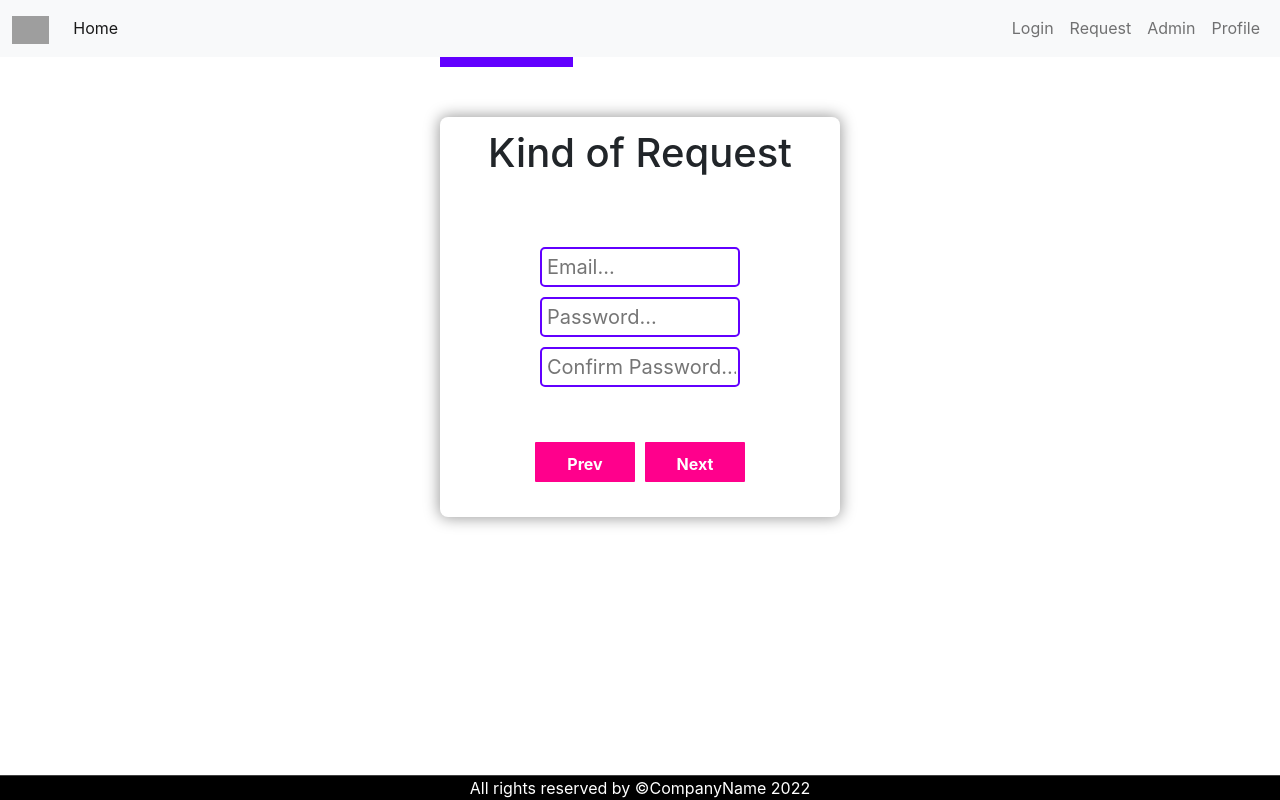
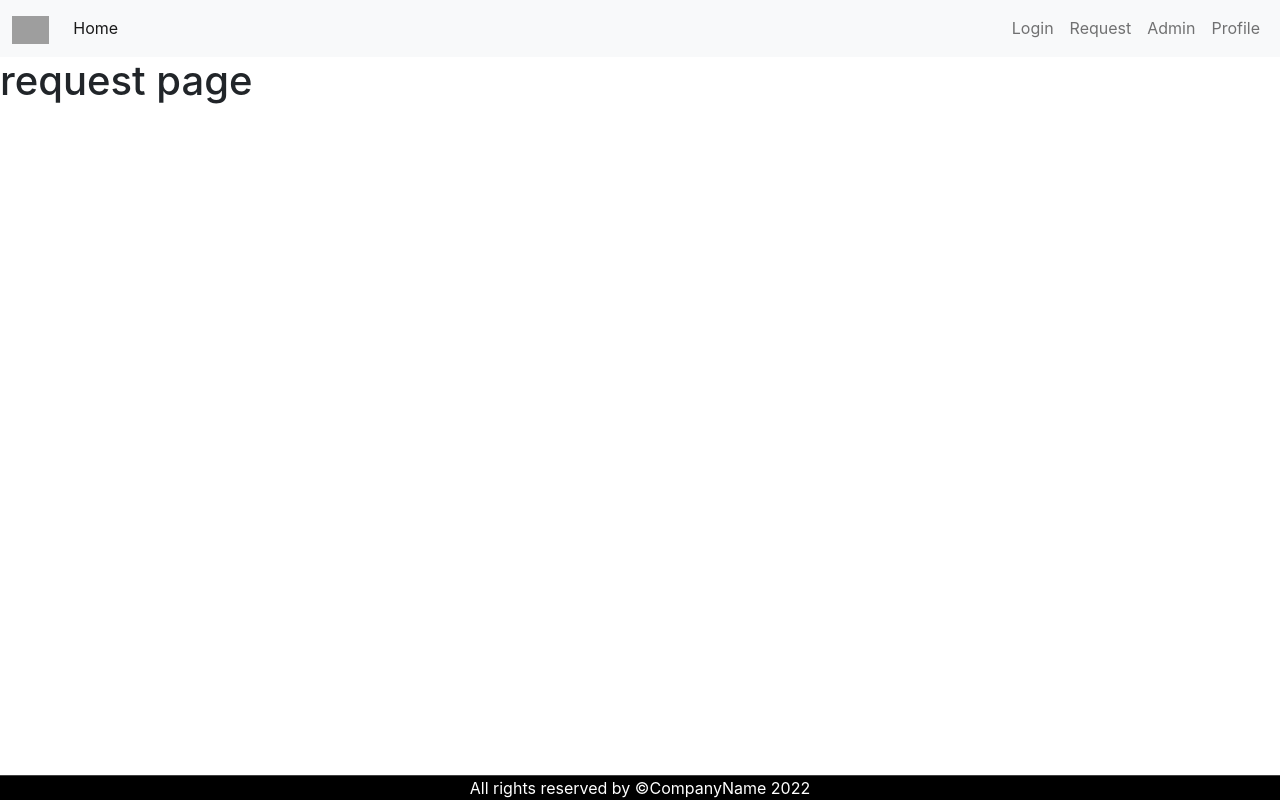
Before and after one commit to AartiKushwaha/BuddyCanSIR, a React (Create React App) app: page /request in a window 1280 px wide. Built offline with nearby package versions, Linux system fonts and the light colour scheme; grey boxes are pictures that could not be loaded.

Commit message:
request page update

```diff
--- a/src/pages/Login/Login.jsx
+++ b/src/pages/Login/Login.jsx
@@ -24,7 +24,7 @@ export default function Login() {
                         <p className="disclaimer">* Password is your uid.</p>
                         <input type="submit" value="Login" />
                     </form>
-                    <a href="#">Forgot Password?</a>
+                    <a href="/">Forgot Password?</a>
                     <hr style={{margin: "10px 0"}} />
                     <button className="login-button">Login using Google</button>
                     <br />
--- a/src/pages/Request/Form.js
+++ /dev/null
@@ -1,70 +0,0 @@
-import React, { useState } from "react";
-import SignUpInfo from "./SignUpInfo";
-import PersonalInfo from "./PersonalInfo";
-import OtherInfo from "./OtherInfo";
-
-function Form() {
-  const [page, setPage] = useState(0);
-  const [formData, setFormData] = useState({
-    email: "",
-    password: "",
-    confirmPassword: "",
-    firstName: "",
-    lastName: "",
-    username: "",
-    nationality: "",
-    other: "",
-  });
-
-  const FormTitles = ["Kind of Request", "Upload Documents", "Status"];
-
-  const PageDisplay = () => {
-    if (page === 0) {
-      return <SignUpInfo formData={formData} setFormData={setFormData} />;
-    } else if (page === 1) {
-      return <PersonalInfo formData={formData} setFormData={setFormData} />;
-    } else {
-      return <OtherInfo formData={formData} setFormData={setFormData} />;
-    }
-  };
-
-  return (
-    <div className="form">
-      <div className="progressbar">
-        <div
-          style={{ width: page === 0 ? "33.3%" : page === 1 ? "66.6%" : "100%" }}
-        ></div>
-      </div>
-      <div className="form-container">
-        <div className="header">
-          <h1>{FormTitles[page]}</h1>
-        </div>
-        <div className="body">{PageDisplay()}</div>
-        <div className="form-footer">
-          <button
-            disabled={page === 0}
-            onClick={() => {
-              setPage((currPage) => currPage - 1);
-            }}
-          >
-            Prev
-          </button>
-          <button
-            onClick={() => {
-              if (page === FormTitles.length - 1) {
-                alert("FORM SUBMITTED");
-                console.log(formData);
-              } else {
-                setPage((currPage) => currPage + 1);
-              }
-            }}
-          >
-            {page === FormTitles.length - 1 ? "Submit" : "Next"}
-          </button>
-        </div>
-      </div>
-    </div>
-  );
-}
-
-export default Form;
--- a/src/pages/Request/OtherInfo.js
+++ /dev/null
@@ -1,26 +0,0 @@
-import React from "react";
-
-function OtherInfo({ formData, setFormData }) {
-  return (
-    <div className="other-info-container">
-      <input
-        type="text"
-        placeholder="Nationality..."
-        value={formData.nationality}
-        onChange={(e) => {
-          setFormData({ ...formData, nationality: e.target.value });
-        }}
-      />
-      <input
-        type="text"
-        placeholder="Other..."
-        value={formData.other}
-        onChange={(e) => {
-          setFormData({ ...formData, other: e.target.value });
-        }}
-      />
-    </div>
-  );
-}
-
-export default OtherInfo;
--- a/src/pages/Request/PersonalInfo.js
+++ /dev/null
@@ -1,34 +0,0 @@
-import React from "react";
-
-function PersonalInfo({ formData, setFormData }) {
-  return (
-    <div className="personal-info-container">
-      <input
-        type="text"
-        placeholder="First Name..."
-        value={formData.firstName}
-        onChange={(e) => {
-          setFormData({ ...formData, firstName: e.target.value });
-        }}
-      />
-      <input
-        type="text"
-        placeholder="Last Name..."
-        value={formData.lastName}
-        onChange={(e) => {
-          setFormData({ ...formData, lastName: e.target.value });
-        }}
-      />
-      <input
-        type="text"
-        placeholder="Username..."
-        value={formData.username}
-        onChange={(e) => {
-          setFormData({ ...formData, username: e.target.value });
-        }}
-      />
-    </div>
-  );
-}
-
-export default PersonalInfo;
--- a/src/pages/Request/Request.jsx
+++ b/src/pages/Request/Request.jsx
@@ -2,13 +2,13 @@ import React from "react";
 import "./request.css";
 import Navigation from "../../components/Navigation/Navigation";
 import Footer from "../../components/Footer/Footer";
-import Form from "./Form";
+
 
 export default function Request() {
     return (
       <>
         <Navigation />
-        <Form />
+        <h1>request page</h1>
         <Footer />
       </>
     );
--- a/src/pages/Request/SignUpInfo.js
+++ /dev/null
@@ -1,34 +0,0 @@
-import React from "react";
-
-function SignUpInfo({ formData, setFormData }) {
-  return (
-    <div className="sign-up-container">
-      <input
-        type="text"
-        placeholder="Email..."
-        value={formData.email}
-        onChange={(event) =>
-          setFormData({ ...formData, email: event.target.value })
-        }
-      />
-      <input
-        type="text"
-        placeholder="Password..."
-        value={formData.password}
-        onChange={(event) =>
-          setFormData({ ...formData, password: event.target.value })
-        }
-      />
-      <input
-        type="text"
-        placeholder="Confirm Password..."
-        value={formData.confirmPassword}
-        onChange={(event) =>
-          setFormData({ ...formData, confirmPassword: event.target.value })
-        }
-      />
-    </div>
-  );
-}
-
-export default SignUpInfo;
```
